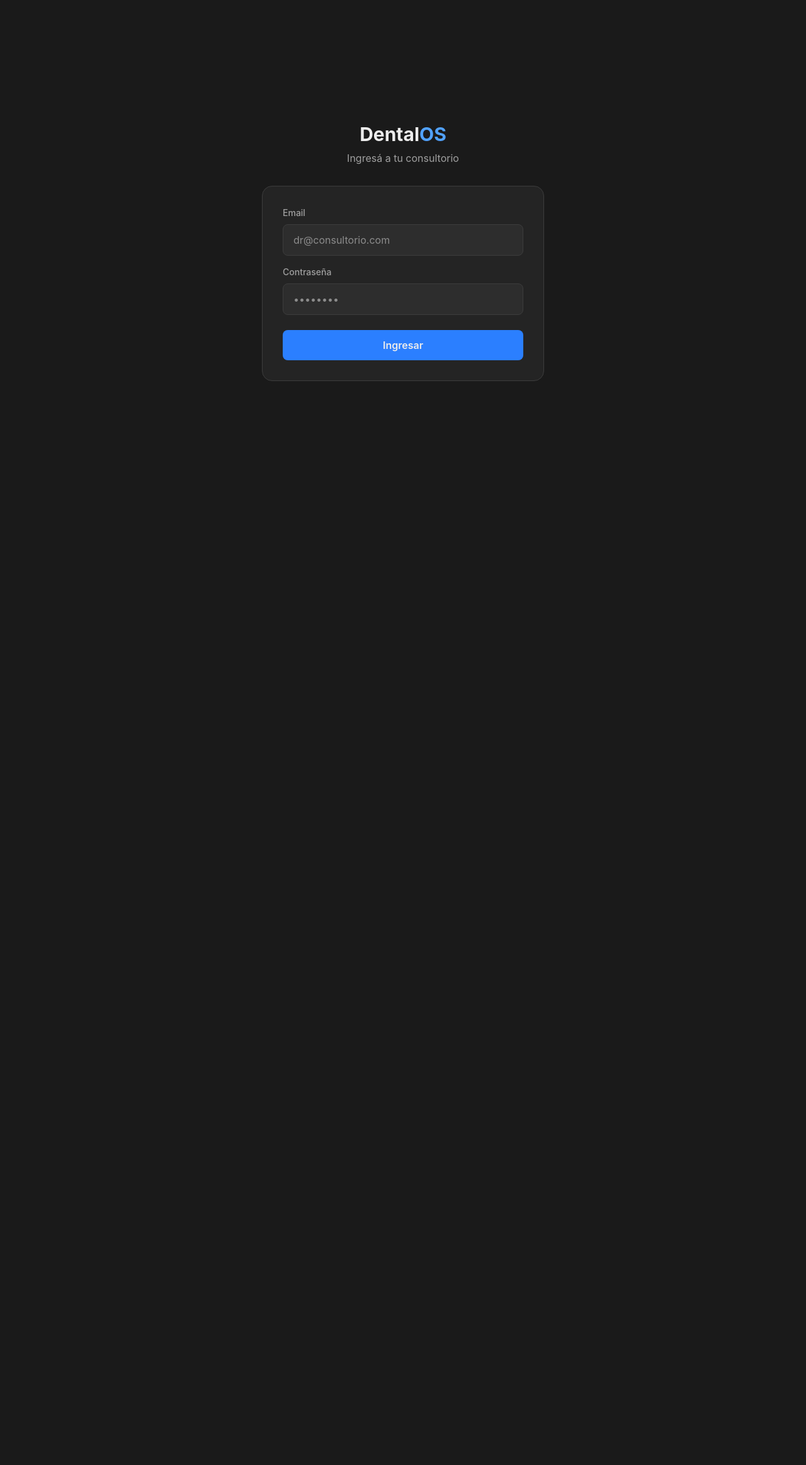
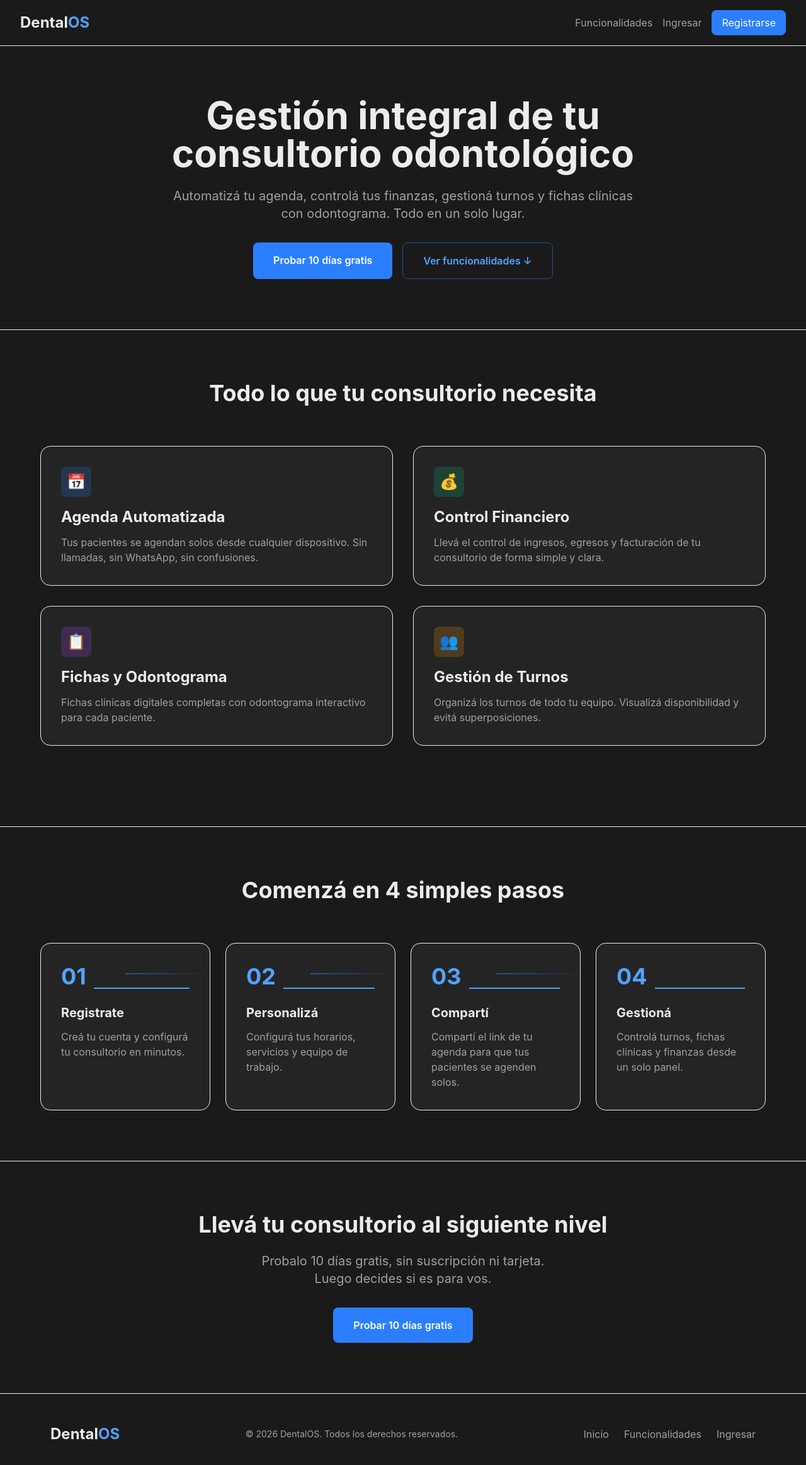
Before and after one commit to jcabrera18/dentalos, a Next.js app in the folder web/: page / in a window 1280 px wide. Shown: the top 2326 px of the page at 63% size. Before the commit the page ends 800 px from the top, so only its background shows below. Built offline with nearby package versions, Linux system fonts and the light colour scheme; no server answers.

Commit message:
add home page

```diff
--- a/web/app/page.tsx
+++ b/web/app/page.tsx
@@ -1,16 +1,19 @@
 'use client'
 
+import Link from 'next/link'
 import { useState } from 'react'
 import { createClient } from '@/lib/supabase'
 import { useRouter } from 'next/navigation'
 
-export default function LoginPage() {
-  const [email, setEmail]       = useState('')
+export default function HomePage() {
+  const router = useRouter()
+  const supabase = createClient()
+
+  const [email, setEmail] = useState('')
   const [password, setPassword] = useState('')
-  const [error, setError]       = useState('')
-  const [loading, setLoading]   = useState(false)
-  const router  = useRouter()
-  const supabase = createClient()
+  const [error, setError] = useState('')
+  const [loading, setLoading] = useState(false)
+  const [showLoginModal, setShowLoginModal] = useState(false)
 
   async function handleLogin(e: React.FormEvent) {
     e.preventDefault()
@@ -29,8 +32,201 @@ export default function LoginPage() {
   }
 
   return (
-    <div className="min-h-screen bg-app flex items-center justify-center p-4">
-      <div className="w-full max-w-md">
+    <div className="min-h-screen bg-gradient-to-br from-app via-app to-surface2 text-app flex flex-col">
+      {/* Navbar */}
+      <nav className="border-b border-app/20 backdrop-blur-sm sticky top-0 z-40">
+        <div className="max-w-7xl mx-auto px-4 sm:px-6 lg:px-8 py-4 flex items-center justify-between">
+          <Link href="/" className="text-2xl font-bold">
+            Dental<span className="text-blue-400">OS</span>
+          </Link>
+          <div className="flex items-center gap-4">
+            <a href="#features" className="text-app2 hover:text-app transition-colors">
+              Funcionalidades
+            </a>
+            <button
+              onClick={() => setShowLoginModal(true)}
+              className="text-app2 hover:text-app transition-colors"
+            >
+              Ingresar
+            </button>
+            <Link href="/register" className="bg-blue-500 hover:bg-blue-600 text-white px-4 py-2 rounded-lg transition-colors">
+              Registrarse
+            </Link>
+          </div>
+        </div>
+      </nav>
+
+      {/* Hero Section */}
+      <section className="flex items-center justify-center px-4 py-20">
+        <div className="max-w-3xl mx-auto text-center">
+          <h1 className="text-5xl sm:text-6xl font-bold mb-6">
+            Gestión integral de tu consultorio odontológico
+          </h1>
+          <p className="text-xl text-app2 mb-8">
+            Automatizá tu agenda, controlá tus finanzas, gestioná turnos y fichas clínicas con odontograma. Todo en un solo lugar.
+          </p>
+          <div className="flex flex-col sm:flex-row gap-4 justify-center">
+            <Link href="/register" className="bg-blue-500 hover:bg-blue-600 text-white font-semibold px-8 py-4 rounded-lg transition-colors">
+              Probar 10 días gratis
+            </Link>
+            <a href="#features" className="border border-blue-500/50 text-blue-400 hover:bg-blue-500/10 font-semibold px-8 py-4 rounded-lg transition-colors">
+              Ver funcionalidades ↓
+            </a>
+          </div>
+        </div>
+      </section>
+
+      {/* Features Section */}
+      <section id="features" className="px-4 py-20 border-t border-app/20">
+        <div className="max-w-6xl mx-auto">
+          <h2 className="text-4xl font-bold text-center mb-16">
+            Todo lo que tu consultorio necesita
+          </h2>
+
+          <div className="grid md:grid-cols-2 gap-8 mb-12">
+            {/* Feature: Agenda */}
+            <div className="bg-surface border border-app/20 rounded-2xl p-8 hover:border-blue-500/50 transition-all hover:shadow-lg hover:shadow-blue-500/10">
+              <div className="w-12 h-12 bg-blue-500/20 rounded-lg flex items-center justify-center text-2xl mb-4">
+                📅
+              </div>
+              <h3 className="text-2xl font-bold mb-3">Agenda Automatizada</h3>
+              <p className="text-app2">
+                Tus pacientes se agendan solos desde cualquier dispositivo. Sin llamadas, sin WhatsApp, sin confusiones.
+              </p>
+            </div>
+
+            {/* Feature: Finanzas */}
+            <div className="bg-surface border border-app/20 rounded-2xl p-8 hover:border-emerald-500/50 transition-all hover:shadow-lg hover:shadow-emerald-500/10">
+              <div className="w-12 h-12 bg-emerald-500/20 rounded-lg flex items-center justify-center text-2xl mb-4">
+                💰
+              </div>
+              <h3 className="text-2xl font-bold mb-3">Control Financiero</h3>
+              <p className="text-app2">
+                Llevá el control de ingresos, egresos y facturación de tu consultorio de forma simple y clara.
+              </p>
+            </div>
+
+            {/* Feature: Fichas */}
+            <div className="bg-surface border border-app/20 rounded-2xl p-8 hover:border-purple-500/50 transition-all hover:shadow-lg hover:shadow-purple-500/10">
+              <div className="w-12 h-12 bg-purple-500/20 rounded-lg flex items-center justify-center text-2xl mb-4">
+                📋
+              </div>
+              <h3 className="text-2xl font-bold mb-3">Fichas y Odontograma</h3>
+              <p className="text-app2">
+                Fichas clínicas digitales completas con odontograma interactivo para cada paciente.
+              </p>
+            </div>
+
+            {/* Feature: Gestión */}
+            <div className="bg-surface border border-app/20 rounded-2xl p-8 hover:border-amber-500/50 transition-all hover:shadow-lg hover:shadow-amber-500/10">
+              <div className="w-12 h-12 bg-amber-500/20 rounded-lg flex items-center justify-center text-2xl mb-4">
+                👥
+              </div>
+              <h3 className="text-2xl font-bold mb-3">Gestión de Turnos</h3>
+              <p className="text-app2">
+                Organizá los turnos de todo tu equipo. Visualizá disponibilidad y evitá superposiciones.
+              </p>
+            </div>
+          </div>
+        </div>
+      </section>
+
+      {/* Steps Section */}
+      <section className="px-4 py-20 border-t border-app/20">
+        <div className="max-w-6xl mx-auto">
+          <h2 className="text-4xl font-bold text-center mb-16">
+            Comenzá en 4 simples pasos
+          </h2>
+
+          <div className="grid md:grid-cols-4 gap-6">
+            {[
+              {
+                num: '01',
+                title: 'Registrate',
+                desc: 'Creá tu cuenta y configurá tu consultorio en minutos.'
+              },
+              {
+                num: '02',
+                title: 'Personalizá',
+                desc: 'Configurá tus horarios, servicios y equipo de trabajo.'
+              },
+              {
+                num: '03',
+                title: 'Compartí',
+                desc: 'Compartí el link de tu agenda para que tus pacientes se agenden solos.'
+              },
+              {
+                num: '04',
+                title: 'Gestioná',
+                desc: 'Controlá turnos, fichas clínicas y finanzas desde un solo panel.'
+              }
+            ].map((step, i) => (
+              <div key={i} className="relative">
+                {i < 3 && (
+                  <div className="hidden md:block absolute top-12 left-1/2 w-1/2 h-0.5 bg-gradient-to-r from-blue-500/50 to-transparent" />
+                )}
+                <div className="bg-surface border border-app/20 rounded-2xl p-8 h-full flex flex-col">
+                  <div className="flex items-end gap-3 mb-6">
+                    <div className="text-4xl font-bold text-blue-400">{step.num}</div>
+                    <div className="h-0.5 bg-blue-400 flex-1" />
+                  </div>
+                  <h3 className="text-xl font-bold mb-3">{step.title}</h3>
+                  <p className="text-app2 flex-1">{step.desc}</p>
+                </div>
+              </div>
+            ))}
+          </div>
+        </div>
+      </section>
+
+      {/* CTA Section */}
+      <section className="px-4 py-20 border-t border-app/20">
+        <div className="max-w-2xl mx-auto text-center">
+          <h2 className="text-4xl font-bold mb-6">
+            Llevá tu consultorio al siguiente nivel
+          </h2>
+          <p className="text-xl text-app2 mb-8">
+            Probalo 10 días gratis, sin suscripción ni tarjeta. <br />
+            Luego decides si es para vos.
+          </p>
+          <Link href="/register" className="inline-block bg-blue-500 hover:bg-blue-600 text-white font-semibold px-8 py-4 rounded-lg transition-colors">
+            Probar 10 días gratis
+          </Link>
+        </div>
+      </section>
+
+      {/* Footer */}
+      <footer className="border-t border-app/20 mt-auto">
+        <div className="max-w-6xl mx-auto px-4 py-12">
+          <div className="flex flex-col md:flex-row items-center justify-between">
+            <div className="text-2xl font-bold mb-4 md:mb-0">
+              Dental<span className="text-blue-400">OS</span>
+            </div>
+            <div className="text-app2 text-sm">
+              © 2026 DentalOS. Todos los derechos reservados.
+            </div>
+            <div className="flex gap-6 mt-4 md:mt-0">
+              <Link href="/" className="text-app2 hover:text-app transition-colors">
+                Inicio
+              </Link>
+              <a href="#features" className="text-app2 hover:text-app transition-colors">
+                Funcionalidades
+              </a>
+              <button
+                onClick={() => setShowLoginModal(true)}
+                className="text-app2 hover:text-app transition-colors"
+              >
+                Ingresar
+              </button>
+            </div>
+          </div>
+        </div>
+      </footer>
+
+      {/* Login Modal */}
+      {showLoginModal && (
+        <div className="fixed inset-0 bg-black/70 backdrop-blur-sm z-50 flex items-center justify-center p-4">
+          <div className="bg-surface border border-app rounded-2xl w-full max-w-md p-8">
             <div className="text-center mb-8">
               <h1 className="text-3xl font-bold text-app">
                 Dental<span className="text-blue-400">OS</span>
@@ -38,8 +234,8 @@ export default function LoginPage() {
               <p className="text-app2 mt-2">Ingresá a tu consultorio</p>
             </div>
 
-        <form onSubmit={handleLogin} className="bg-surface rounded-2xl p-8 border border-app">
-          <div className="mb-4">
+            <form onSubmit={handleLogin} className="space-y-4">
+              <div>
                 <label className="block text-sm font-medium text-app2 mb-2">
                   Email
                 </label>
@@ -53,7 +249,7 @@ export default function LoginPage() {
                 />
               </div>
 
-          <div className="mb-6">
+              <div>
                 <label className="block text-sm font-medium text-app2 mb-2">
                   Contraseña
                 </label>
@@ -68,7 +264,7 @@ export default function LoginPage() {
               </div>
 
               {error && (
-            <div className="mb-4 p-3 bg-red-900/30 border border-red-700 rounded-lg text-red-400 text-sm">
+                <div className="p-3 bg-red-900/30 border border-red-700 rounded-lg text-red-400 text-sm">
                   {error}
                 </div>
               )}
@@ -76,12 +272,30 @@ export default function LoginPage() {
               <button
                 type="submit"
                 disabled={loading}
-            className="w-full bg-blue-500 hover:bg-blue-600 disabled:opacity-50 text-app font-semibold py-3 rounded-lg transition-colors"
+                className="w-full bg-blue-500 hover:bg-blue-600 disabled:opacity-50 text-white font-semibold py-3 rounded-lg transition-colors"
               >
                 {loading ? 'Ingresando...' : 'Ingresar'}
               </button>
+
+              <div className="text-center">
+                <p className="text-app2 text-sm">
+                  ¿No tenés cuenta?{' '}
+                  <Link href="/register" className="text-blue-400 hover:text-blue-300 transition-colors">
+                    Registrate aquí
+                  </Link>
+                </p>
+              </div>
             </form>
+
+            <button
+              onClick={() => setShowLoginModal(false)}
+              className="absolute top-4 right-4 text-app2 hover:text-app transition-colors"
+            >
+              ✕
+            </button>
           </div>
+        </div>
+      )}
     </div>
   )
 }
```
Lines whose indentation alone changed are shown as unchanged.
